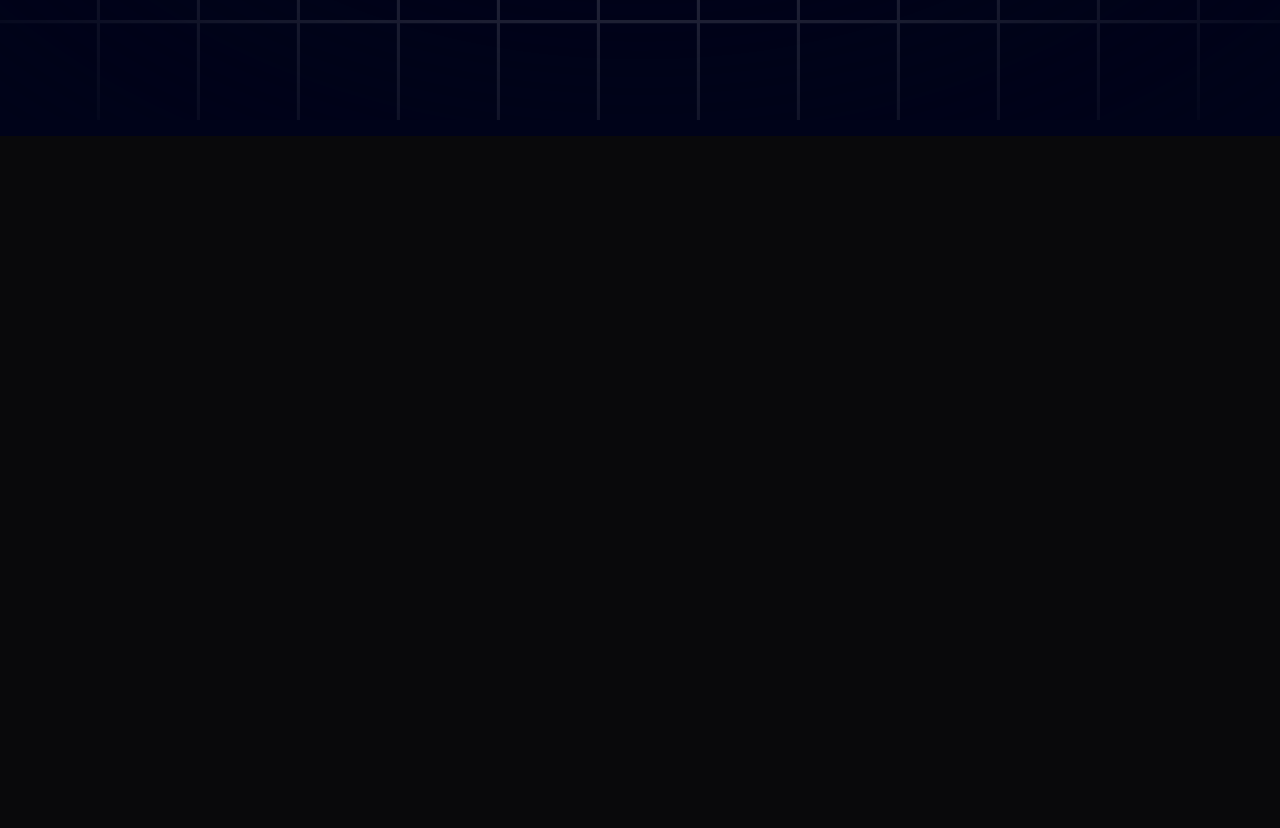
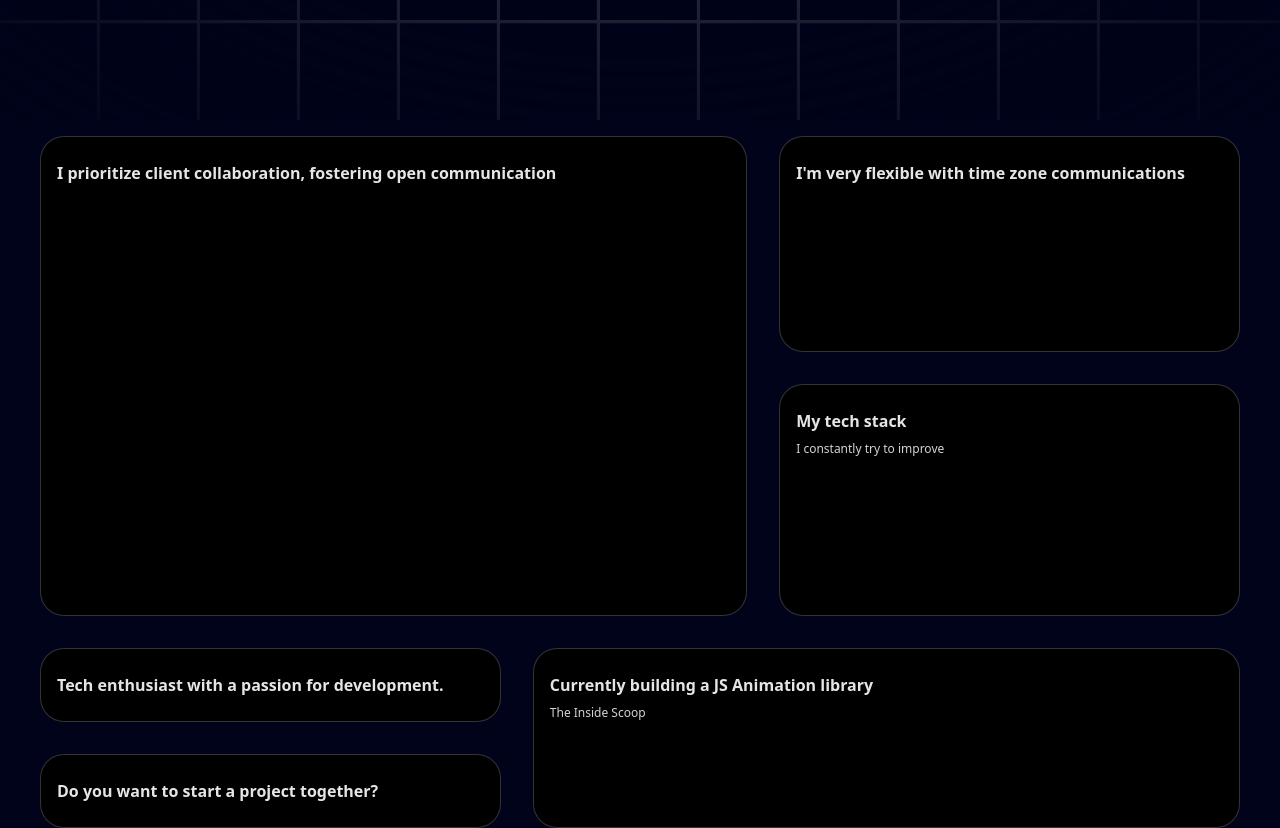
Before and after one commit to Dev-Tanu/tanayaPortfolio, a Next.js app: page / in a window 1280 px wide. Shown: the part 680-1508 px from the top of the page. Before the commit the page ends 816 px from the top, so only its background shows below. Built offline with nearby package versions, Linux system fonts and the light colour scheme.

Commit message:
grid issue solved

```diff
--- a/app/page.tsx
+++ b/app/page.tsx
@@ -1,4 +1,5 @@
 
+import Grid from "@/components/Grid";
 import Hero from "@/components/Hero";
 import { FloatingNav } from "@/components/ui/FloatingNavbar";
 import Image from "next/image";
@@ -12,7 +13,7 @@
           {name: 'Home' , link:'/', icon: <FaHome/>}
         ]}/>
       <Hero />
-
+      <Grid/>
       </div>
     </main>
   );
--- /dev/null
+++ b/components/Grid.tsx
@@ -0,0 +1,24 @@
+import React from 'react'
+import { BentoGrid, BentoGridItem } from './ui/BentoGrid'
+import { gridItems } from '@/data'
+
+const Grid = () => {
+  return (
+    <section id="about">
+      <BentoGrid>
+        {gridItems.map
+        ((item) => (
+            <BentoGridItem
+            id={item.id}
+            key={item.id}
+            title={item.title}
+            description={item.description}
+            className={item.className}
+            />
+        ))}
+      </BentoGrid>
+    </section>
+  )
+}
+
+export default Grid
--- /dev/null
+++ b/components/ui/BentoGrid.tsx
@@ -0,0 +1,56 @@
+import { cn } from "@/utils/cn";
+
+export const BentoGrid = ({
+  className,
+  children,
+}: {
+  className?: string;
+  children?: React.ReactNode;
+}) => {
+  return (
+    <div
+      className={cn(
+        "grid grid-cols-1 md:grid-cols-6 lg:grid-cols-5 md:grid-row-7 gap-4 lg:gap-8 mx-auto",
+        className
+      )}
+    >
+      {children}
+    </div>
+  );
+};
+
+export const BentoGridItem = ({
+  className,
+  title,
+  description,
+  header,
+  icon,
+  id,
+}: {
+  className?: string;
+  title?: string | React.ReactNode;
+  description?: string | React.ReactNode;
+  header?: React.ReactNode;
+  icon?: React.ReactNode;
+  id: number,
+}) => {
+  return (
+    <div
+      className={cn(
+        "row-span-1 relative rounded-3xl group/bento hover:shadow-xl transition duration-200 shadow-input dark:shadow-none p-4 dark:bg-black dark:border-white/[0.2] bg-white border border-transparent justify-between flex flex-col space-y-4 border-red-500",
+        className
+      )}
+    >
+      {header}
+      <div className="group-hover/bento:translate-x-2 transition duration-200">
+        {icon}
+        <div className="font-sans font-bold text-neutral-600 dark:text-neutral-200 mb-2 mt-2">
+          {title}
+        </div>
+        <div className="font-sans font-normal text-neutral-600 text-xs dark:text-neutral-300">
+          {description}
+        </div>
+      </div>
+    </div>
+  );
+};
--- /dev/null
+++ b/data/index.ts
@@ -0,0 +1,217 @@
+export const navItems = [
+    { name: "About", link: "#about" },
+    { name: "Projects", link: "#projects" },
+    { name: "Testimonials", link: "#testimonials" },
+    { name: "Contact", link: "#contact" },
+  ];
+
+  export const gridItems = [
+    {
+      id: 1,
+      title: "I prioritize client collaboration, fostering open communication ",
+      description: "",
+      className: "lg:col-span-3 md:col-span-6 md:row-span-4 lg:min-h-[60vh]",
+      imgClassName: "w-full h-full",
+      titleClassName: "justify-end",
+      img: "/b1.svg",
+      spareImg: "",
+    },
+    {
+      id: 2,
+      title: "I'm very flexible with time zone communications",
+      description: "",
+      className: "lg:col-span-2 md:col-span-3 md:row-span-2",
+      imgClassName: "",
+      titleClassName: "justify-start",
+      img: "",
+      spareImg: "",
+    },
+    {
+      id: 3,
+      title: "My tech stack",
+      description: "I constantly try to improve",
+      className: "lg:col-span-2 md:col-span-3 md:row-span-2",
+      imgClassName: "",
+      titleClassName: "justify-center",
+      img: "",
+      spareImg: "",
+    },
+    {
+      id: 4,
+      title: "Tech enthusiast with a passion for development.",
+      description: "",
+      className: "lg:col-span-2 md:col-span-3 md:row-span-1",
+      imgClassName: "",
+      titleClassName: "justify-start",
+      img: "/grid.svg",
+      spareImg: "/b4.svg",
+    },
+
+    {
+      id: 5,
+      title: "Currently building a JS Animation library",
+      description: "The Inside Scoop",
+      className: "md:col-span-3 md:row-span-2",
+      imgClassName: "absolute right-0 bottom-0 md:w-96 w-60",
+      titleClassName: "justify-center md:justify-start lg:justify-center",
+      img: "/b5.svg",
+      spareImg: "/grid.svg",
+    },
+    {
+      id: 6,
+      title: "Do you want to start a project together?",
+      description: "",
+      className: "lg:col-span-2 md:col-span-3 md:row-span-1",
+      imgClassName: "",
+      titleClassName: "justify-center md:max-w-full max-w-60 text-center",
+      img: "",
+      spareImg: "",
+    },
+  ];
+
+  export const projects = [
+    {
+      id: 1,
+      title: "3D Solar System Planets to Explore",
+      des: "Explore the wonders of our solar system with this captivating 3D simulation of the planets using Three.js.",
+      img: "/p1.svg",
+      iconLists: ["/re.svg", "/tail.svg", "/ts.svg", "/three.svg", "/fm.svg"],
+      link: "https://github.com/adrianhajdin?tab=repositories",
+    },
+    {
+      id: 2,
+      title: "Yoom - Video Conferencing App",
+      des: "Simplify your video conferencing experience with Yoom. Seamlessly connect with colleagues and friends.",
+      img: "/p2.svg",
+      iconLists: ["/next.svg", "/tail.svg", "/ts.svg", "/stream.svg", "/c.svg"],
+      link: "https://github.com/adrianhajdin/zoom-clone",
+    },
+    {
+      id: 3,
+      title: "AI Image SaaS - Canva Application",
+      des: "A REAL Software-as-a-Service app with AI features and a payments and credits system using the latest tech stack.",
+      img: "/p3.svg",
+      iconLists: ["/re.svg", "/tail.svg", "/ts.svg", "/three.svg", "/c.svg"],
+      link: "https://github.com/adrianhajdin/ai_saas_app",
+    },
+    {
+      id: 4,
+      title: "Animated Apple Iphone 3D Website",
+      des: "Recreated the Apple iPhone 15 Pro website, combining GSAP animations and Three.js 3D effects..",
+      img: "/p4.svg",
+      iconLists: ["/next.svg", "/tail.svg", "/ts.svg", "/three.svg", "/gsap.svg"],
+      link: "https://github.com/adrianhajdin/iphone",
+    },
+  ];
+
+  export const testimonials = [
+    {
+      quote:
+        "Collaborating with Adrian was an absolute pleasure. His professionalism, promptness, and dedication to delivering exceptional results were evident throughout our project. Adrian's enthusiasm for every facet of development truly stands out. If you're seeking to elevate your website and elevate your brand, Adrian is the ideal partner.",
+      name: "Michael Johnson",
+      title: "Director of AlphaStream Technologies",
+    },
+    {
+      quote:
+        "Collaborating with Adrian was an absolute pleasure. His professionalism, promptness, and dedication to delivering exceptional results were evident throughout our project. Adrian's enthusiasm for every facet of development truly stands out. If you're seeking to elevate your website and elevate your brand, Adrian is the ideal partner.",
+      name: "Michael Johnson",
+      title: "Director of AlphaStream Technologies",
+    },
+    {
+      quote:
+        "Collaborating with Adrian was an absolute pleasure. His professionalism, promptness, and dedication to delivering exceptional results were evident throughout our project. Adrian's enthusiasm for every facet of development truly stands out. If you're seeking to elevate your website and elevate your brand, Adrian is the ideal partner.",
+      name: "Michael Johnson",
+      title: "Director of AlphaStream Technologies",
+    },
+    {
+      quote:
+        "Collaborating with Adrian was an absolute pleasure. His professionalism, promptness, and dedication to delivering exceptional results were evident throughout our project. Adrian's enthusiasm for every facet of development truly stands out. If you're seeking to elevate your website and elevate your brand, Adrian is the ideal partner.",
+      name: "Michael Johnson",
+      title: "Director of AlphaStream Technologies",
+    },
+    {
+      quote:
+        "Collaborating with Adrian was an absolute pleasure. His professionalism, promptness, and dedication to delivering exceptional results were evident throughout our project. Adrian's enthusiasm for every facet of development truly stands out. If you're seeking to elevate your website and elevate your brand, Adrian is the ideal partner.",
+      name: "Michael Johnson",
+      title: "Director of AlphaStream Technologies",
+    },
+  ];
+
+  export const companies = [
+    {
+      id: 1,
+      name: "cloudinary",
+      img: "/cloud.svg",
+      nameImg: "/cloudName.svg",
+    },
+    {
+      id: 2,
+      name: "appwrite",
+      img: "/app.svg",
+      nameImg: "/appName.svg",
+    },
+    {
+      id: 3,
+      name: "HOSTINGER",
+      img: "/host.svg",
+      nameImg: "/hostName.svg",
+    },
+    {
+      id: 4,
+      name: "stream",
+      img: "/s.svg",
+      nameImg: "/streamName.svg",
+    },
+    {
+      id: 5,
+      name: "docker.",
+      img: "/dock.svg",
+      nameImg: "/dockerName.svg",
+    },
+  ];
+
+  export const workExperience = [
+    {
+      id: 1,
+      title: "Frontend Engineer Intern",
+      desc: "Assisted in the development of a web-based platform using React.js, enhancing interactivity.",
+      className: "md:col-span-2",
+      thumbnail: "/exp1.svg",
+    },
+    {
+      id: 2,
+      title: "Mobile App Dev - JSM Tech",
+      desc: "Designed and developed mobile app for both iOS & Android platforms using React Native.",
+      className: "md:col-span-2", // change to md:col-span-2
+      thumbnail: "/exp2.svg",
+    },
+    {
+      id: 3,
+      title: "Freelance App Dev Project",
+      desc: "Led the dev of a mobile app for a client, from initial concept to deployment on app stores.",
+      className: "md:col-span-2", // change to md:col-span-2
+      thumbnail: "/exp3.svg",
+    },
+    {
+      id: 4,
+      title: "Lead Frontend Developer",
+      desc: "Developed and maintained user-facing features using modern frontend technologies.",
+      className: "md:col-span-2",
+      thumbnail: "/exp4.svg",
+    },
+  ];
+
+  export const socialMedia = [
+    {
+      id: 1,
+      img: "/git.svg",
+    },
+    {
+      id: 2,
+      img: "/twit.svg",
+    },
+    {
+      id: 3,
+      img: "/link.svg",
+    },
+  ];
```
